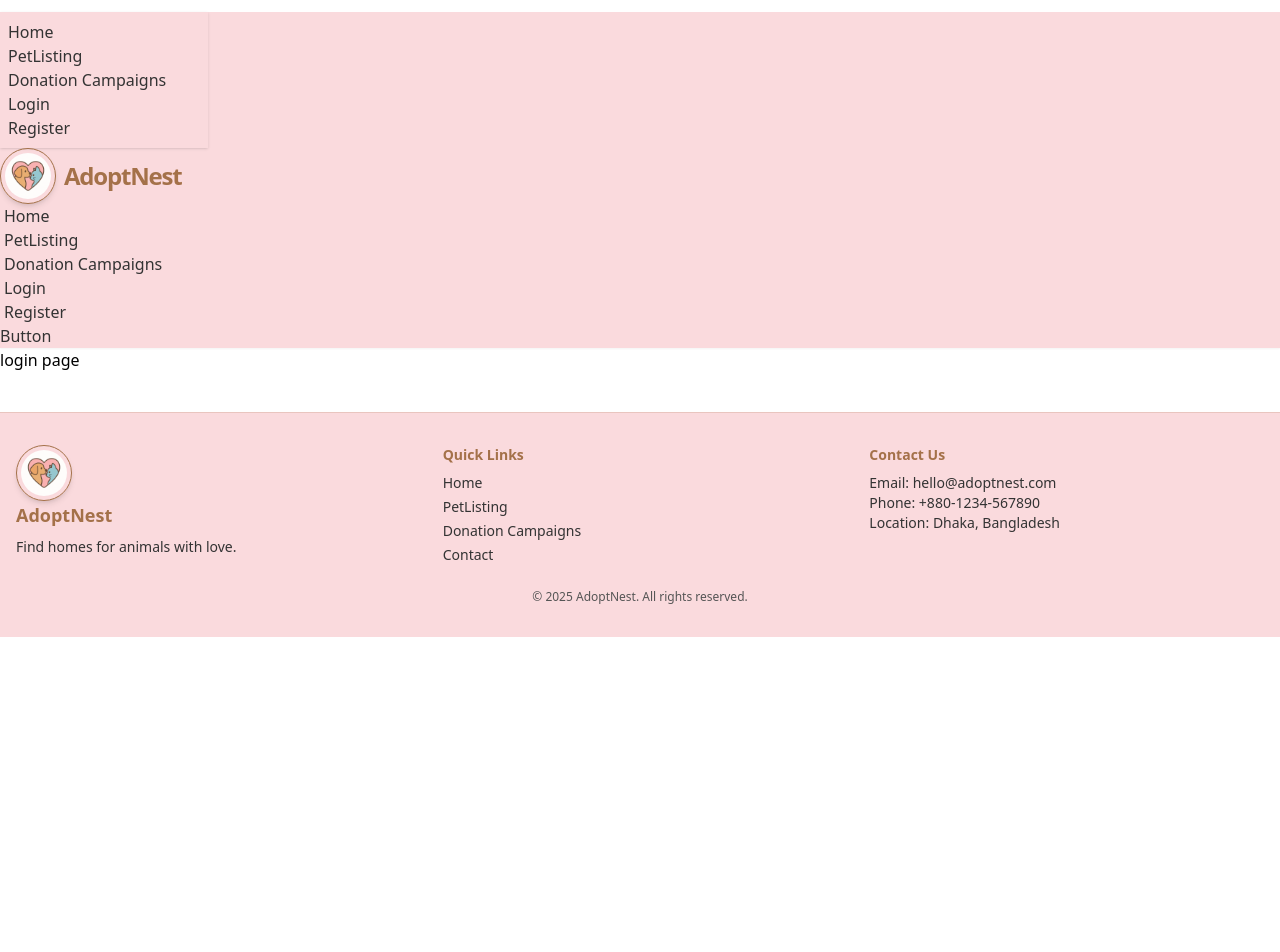
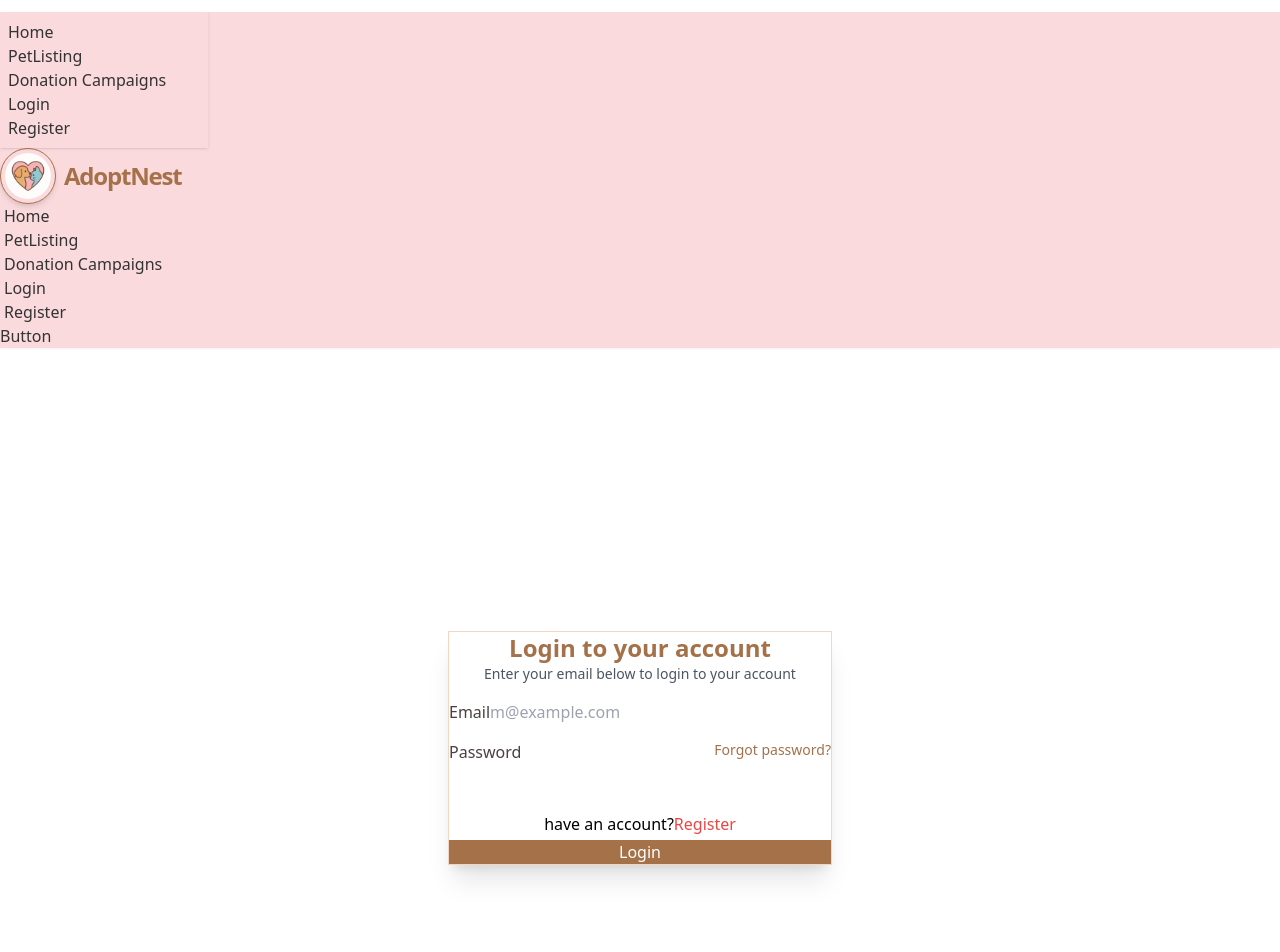
Before and after one commit to ekramulislam2050/b10a12-pet-adoption-client, a React (Vite) app: page /login in a window 1280 px wide. Shown: the top 952 px of the page. Before the commit the page ends 800 px from the top, so only its background shows below. Built offline with nearby package versions, Linux system fonts and the light colour scheme.

Commit message:
user successfully created

```diff
--- a/package.json
+++ b/package.json
@@ -19,6 +19,7 @@
     "react-dom": "^19.1.0",
     "react-router-dom": "^7.6.2",
     "sort-by": "^1.2.0",
+    "sweetalert2": "^11.22.0",
     "yup": "^1.6.1"
   },
   "devDependencies": {
--- a/src/AuthProvider/AuthProvider.jsx
+++ b/src/AuthProvider/AuthProvider.jsx
@@ -1,15 +1,21 @@
+import auth from "@/firebaseConfig/firebase.config";
+import { createUserWithEmailAndPassword } from "firebase/auth";
 import { createContext, useState } from "react";
 
 
 export  const AuthContext =createContext(null)
 const AuthProvider = ({children}) => {
     const [user,setUser]=useState()
-    const [loading,setLoading]=useState()
+    const [loading,setLoading]=useState(true)
 
+      const register=(email,password)=>{
+        setLoading(true)
+         return createUserWithEmailAndPassword(auth,email,password)
 
+      }
 
     const info={
-
+           register
     }
     return (
         <AuthContext.Provider value={info}>
--- a/src/Pages/Login/Login.jsx
+++ b/src/Pages/Login/Login.jsx
@@ -1,9 +1,89 @@
-import React from 'react';
+import { useFormik } from "formik"
+import { Link } from "react-router-dom";
+import *as Yup from "yup"
 
 const Login = () => {
+    const formik = useFormik({
+        initialValues: {
+            email: '',
+            password: ''
+        },
+        onSubmit: (values) => {
+            console.log(values)
+        },
+        validationSchema: Yup.object({
+            email:Yup.string().required(),
+            password:Yup.string().min(6).required()
+        })
+
+    })
+
     return (
-        <div>
-            <h1>login page</h1>
+        <div className="flex items-center justify-center min-h-screen ">
+            <div className="w-full max-w-sm shadow-xl card border border-[#F3D6C2] bg-white">
+                <div className="card-body">
+                    <h2 className="text-2xl font-bold text-center text-[#A47149]">Login to your account</h2>
+                    <p className="mb-4 text-sm text-center text-gray-600">
+                        Enter your email below to login to your account
+                    </p>
+
+                    <form onSubmit={formik.handleSubmit}>
+
+                        {/* Email */}
+                        <div className="mb-4 form-control">
+                            <label className="label">
+                                <span className="label-text text-[#4B3F3F]">Email</span>
+                            </label>
+                            <input
+                                type="email"
+                                name="email"
+                                placeholder="m@example.com"
+                                className="input input-bordered"
+                                onChange={formik.handleChange}
+                                value={formik.values.email}
+                                onBlur={formik.handleBlur}
+                            />
+                            {formik.touched.email && formik.errors.email && (
+                                <p className="text-red-500">{formik.errors.email}</p>
+                            )}
+                        </div>
+
+                        {/* Password */}
+                        <div className="mb-6 form-control">
+                            <label className="flex justify-between label">
+                                <span className="label-text text-[#4B3F3F]">Password</span>
+                                <a href="#" className="text-sm link link-hover text-[#A47149]">Forgot password?</a>
+                            </label>
+                            <input
+                                type="password"
+                                name="password"
+                                className="input input-bordered"
+                                onChange={formik.handleChange}
+                                value={formik.values.password}
+                                onBlur={formik.handleBlur}
+                            />
+                            {formik.touched.password && formik.errors.password && (
+                                <p className="text-red-500">{formik.errors.password}</p>
+                            )}
+                        </div>
+                          <div className="my-1">
+                             <Link to={"/register"}>
+                                  <p className="flex items-center justify-center">have an account?
+                                  <span className="text-red-500">Register</span>
+
+                               </p>
+                             </Link>
+                          </div>
+                        <div className="form-control">
+                            <button type="submit" className="w-full btn bg-[#A47149] text-white hover:bg-[#8c5e3d]">
+                                Login
+                            </button>
+                        </div>
+                    </form>
+
+
+                </div>
+            </div>
         </div>
     );
 };
--- a/src/Pages/Register/Register.jsx
+++ b/src/Pages/Register/Register.jsx
@@ -1,8 +1,12 @@
+import useAuth from "@/Hooks/Auth/useAuth";
 import { useFormik } from "formik";
- import *as Yup from "yup"
+import Swal from "sweetalert2";
+import *as Yup from "yup"
 
 
 const Register = () => {
+    const { register } = useAuth()
+
     const formik = useFormik({
         initialValues: {
             name: "",
@@ -18,7 +22,32 @@ const Register = () => {
             password: Yup.string().min(6).required()
         }),
         onSubmit: (values) => {
-            console.log( 'form submitted',values)
+            register(values.email, values.password)
+                .then(result => {
+                    const user = result.user
+                    if (user) {
+                        Swal.fire({
+                            position: "top-end",
+                            icon: "success",
+                            title: "user successfully created",
+                            showConfirmButton: false,
+                            timer: 1500
+                        });
+                    }
+
+                })
+                .catch(err => {
+                    const errMsg = err.message
+                    if (errMsg) {
+                        Swal.fire({
+                            icon: "error",
+                            title: "Oops...",
+                            text: errMsg,
+                            footer: '<a href="#">Why do I have this issue?</a>'
+                        });
+                    }
+                })
+
         },
 
     })
@@ -47,7 +76,7 @@ const Register = () => {
                                 value={formik.values.name}
                                 onBlur={formik.handleBlur}
                             />
-                             {formik.touched.name && formik.errors.name && (
+                            {formik.touched.name && formik.errors.name && (
                                 <p className="text-red-500">{formik.errors.name}</p>
                             )}
                         </div>
@@ -66,9 +95,9 @@ const Register = () => {
                                 value={formik.values.imageURL}
                                 onBlur={formik.handleBlur}
                             />
-                           {formik.touched.imageURL && formik.errors.imageURL && (
-                            <p className="text-red-500">{formik.errors.imageURL}</p>
-                           )}
+                            {formik.touched.imageURL && formik.errors.imageURL && (
+                                <p className="text-red-500">{formik.errors.imageURL}</p>
+                            )}
                         </div>
 
                         {/* Email */}
```
Also changed, not shown: 1 other file (tests, documents, lock files or other folders).
